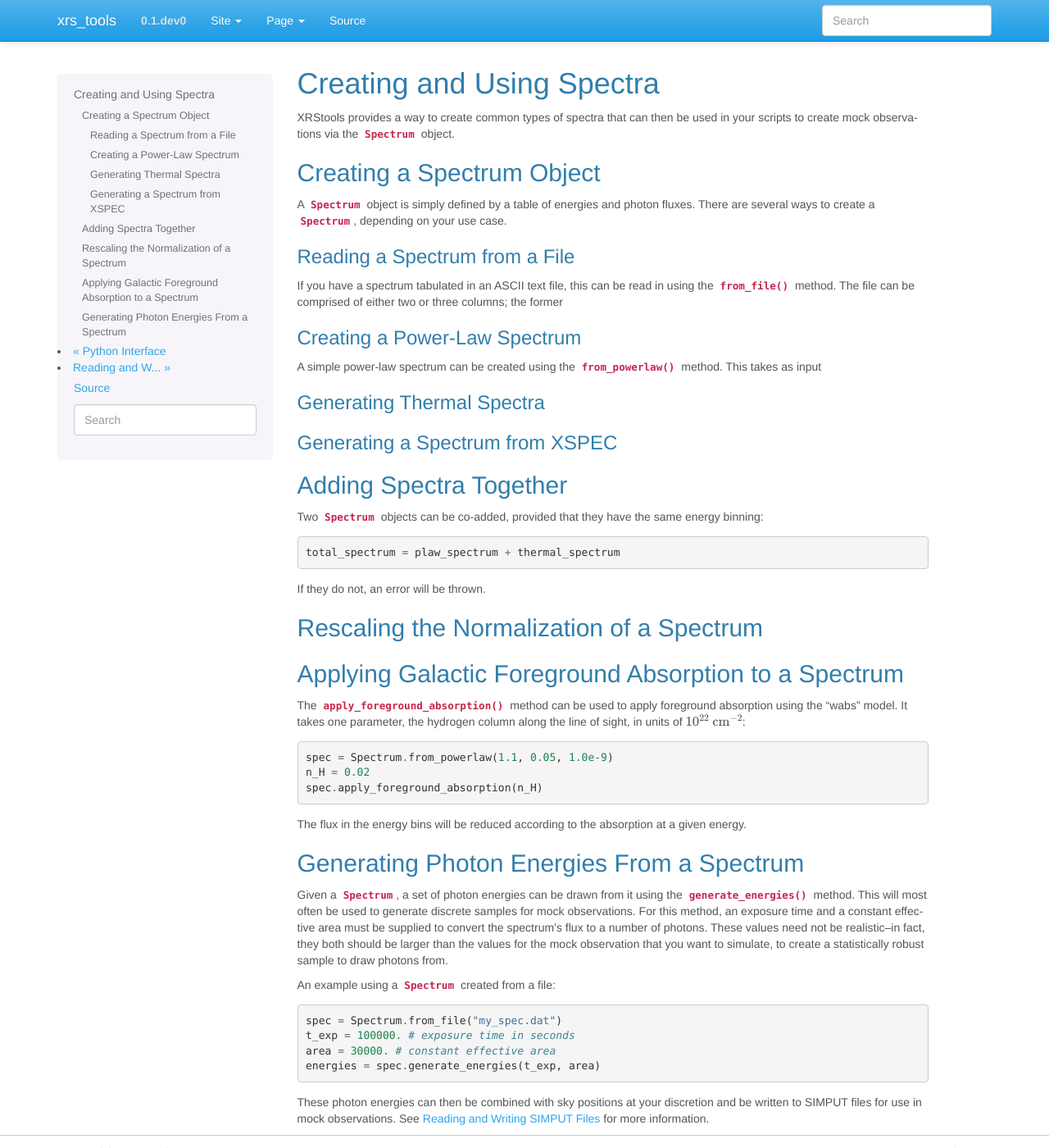
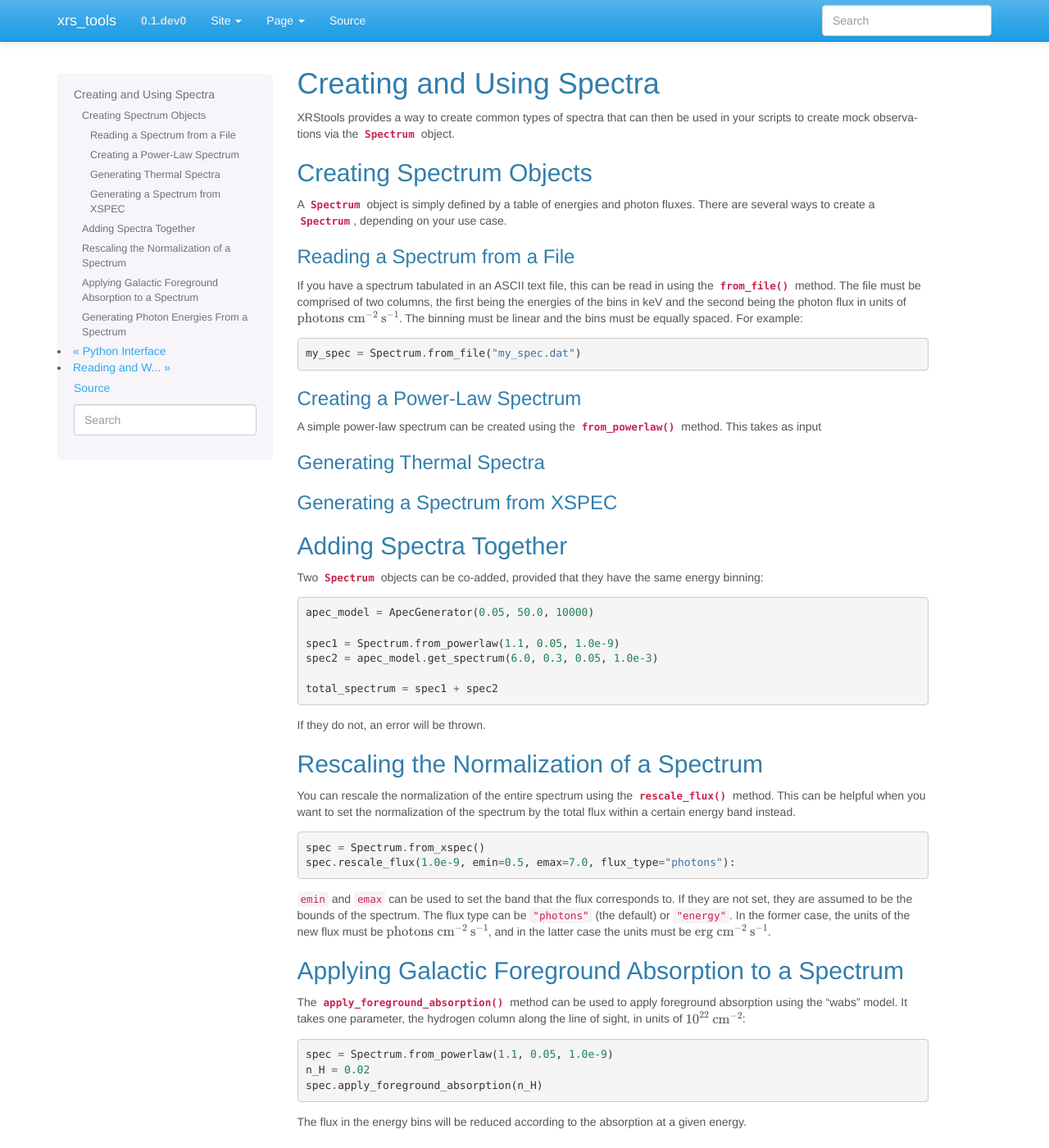
Before and after one commit to lynx-x-ray-observatory/soxs, a Sphinx documentation site: the page built from doc/source/python/spectra.rst, in a window 1280 px wide and 1400 px high. Shown: the whole window at 82% size. Built offline with Sphinx 7.4.7, drawn with Linux system fonts in a browser that asks for light colours.

Commit message:
Docs docs docs

```diff
--- a/doc/source/python/spectra.rst
+++ b/doc/source/python/spectra.rst
@@ -7,8 +7,8 @@ XRStools provides a way to create common types of spectra that can then be
 used in your scripts to create mock observations via the
 :class:`~xrs_tools.spectra.Spectrum` object.
 
-Creating a Spectrum Object
---------------------------
+Creating Spectrum Objects
+-------------------------
 
 A :class:`~xrs_tools.spectra.Spectrum` object is simply defined by a table
 of energies and photon fluxes. There are several ways to create a
@@ -19,7 +19,14 @@ Reading a Spectrum from a File
 
 If you have a spectrum tabulated in an ASCII text file, this can be read
 in using the :meth:`~xrs_tools.spectra.Spectrum.from_file` method. The file
-can be comprised of either two or three columns; the former
+must be comprised of two columns, the first being the energies of the bins
+in keV and the second being the photon flux in units of
+:math:`{\rm photons}~{\rm cm}^{-2}~{\rm s}^{-1}`. The binning must be linear
+and the bins must be equally spaced. For example:
+
+.. code-block:: python
+
+    my_spec = Spectrum.from_file("my_spec.dat")
 
 Creating a Power-Law Spectrum
 +++++++++++++++++++++++++++++
@@ -41,13 +48,33 @@ they have the same energy binning:
 
 .. code-block:: python
 
-    total_spectrum = plaw_spectrum + thermal_spectrum
+    apec_model = ApecGenerator(0.05, 50.0, 10000)
+
+    spec1 = Spectrum.from_powerlaw(1.1, 0.05, 1.0e-9)
+    spec2 = apec_model.get_spectrum(6.0, 0.3, 0.05, 1.0e-3)
+
+    total_spectrum = spec1 + spec2
 
 If they do not, an error will be thrown.
 
 Rescaling the Normalization of a Spectrum
 -----------------------------------------
 
+You can rescale the normalization of the entire spectrum using the
+:meth:`~xrs_tools.spectra.Spectrum.rescale_flux` method. This can be
+helpful when you want to set the normalization of the spectrum by the
+total flux within a certain energy band instead.
+
+.. code-block:: python
+
+    spec = Spectrum.from_xspec()
+    spec.rescale_flux(1.0e-9, emin=0.5, emax=7.0, flux_type="photons"):
+
+``emin`` and ``emax`` can be used to set the band that the flux corresponds to. If they
+are not set, they are assumed to be the bounds of the spectrum. The flux type can be
+``"photons"`` (the default) or ``"energy"``. In the former case, the units of the new
+flux must be :math:`{\rm photons}~{\rm cm}^{-2}~{\rm s}^{-1}`, and in the latter case
+the units must be :math:`{\rm erg}~{\rm cm}^{-2}~{\rm s}^{-1}`.
 
 Applying Galactic Foreground Absorption to a Spectrum
 -----------------------------------------------------
```
Also changed, not shown: 1 other file.
